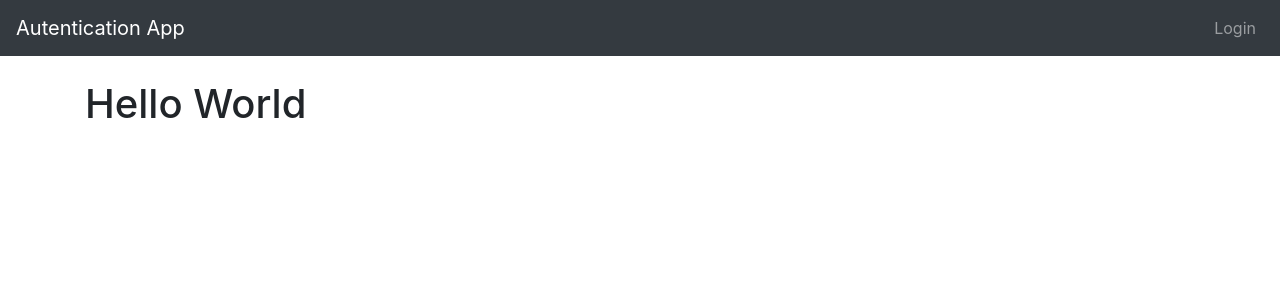
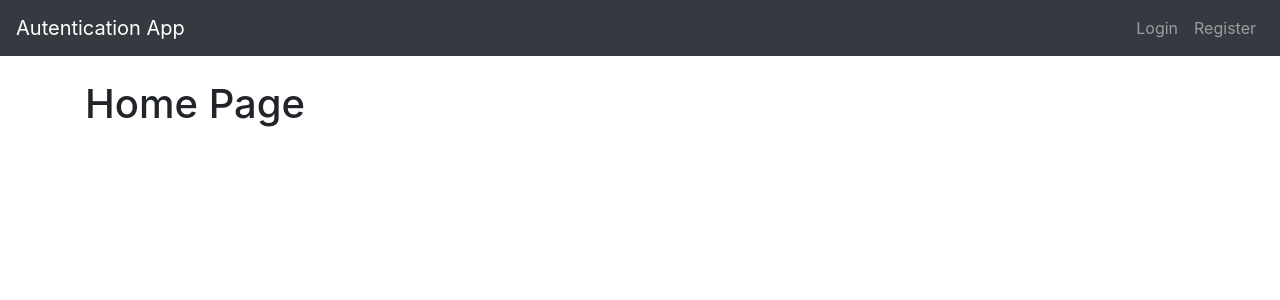
Before and after one commit to tbaror/Authentication_proj, a Django app: page / in a window 1280 px wide. Shown: the top 300 px of the page. Run offline with Django 3.2, Linux system fonts and the light colour scheme; some libraries are stand-ins or nearby versions.

Commit message:
start registration

```diff
--- a/mysite/authenticate/templates/authenticate/base.html
+++ b/mysite/authenticate/templates/authenticate/base.html
@@ -7,8 +7,9 @@
 
     <!-- Bootstrap CSS -->
     <link rel="stylesheet" href="https://stackpath.bootstrapcdn.com/bootstrap/4.3.1/css/bootstrap.min.css" integrity="sha384-ggOyR0iXCbMQv3Xipma34MD+dH/1fQ784/j6cY/iJTQUOhcWr7x9JvoRxT2MZw1T" crossorigin="anonymous">
-
-    <title>Hello, world!</title>
+    <!--Font Awsome-->
+    <link href="https://stackpath.bootstrapcdn.com/font-awesome/4.7.0/css/font-awesome.min.css" rel="stylesheet" integrity="sha384-wvfXpqpZZVQGK6TAh5PVlGOfQNHSoD2xbE+QkPxCAFlNEevoEH3Sl0sibVcOQVnN" crossorigin="anonymous">
+    <title>User Managment</title>
   </head>
   <body>
         <nav class="navbar navbar-expand-lg navbar-dark bg-dark">
@@ -20,10 +21,19 @@
                 <div class="collapse navbar-collapse" id="navbarSupportedContent">
                   <ul class="navbar-nav ml-auto">
 
+                    {% if user.is_authenticated %}
+                    <li class="nav-item">
+                            <a class="nav-link" href="{% url 'logout' %}">LogOut</a>
+                          </li>
+                    {% else %}
                     <li class="nav-item">
                       <a class="nav-link" href="{% url 'login' %}">Login</a>
                     </li>
 
+                    <li class="nav-item">
+                            <a class="nav-link" href="{% url 'register' %}">Register</a>
+                          </li>
+                    {% endif %}
 
                   </ul>
 
--- a/mysite/authenticate/templates/authenticate/home.html
+++ b/mysite/authenticate/templates/authenticate/home.html
@@ -1,4 +1,14 @@
 {% extends 'authenticate/base.html' %}
 {% block content %}
-  <h1>Hello World</h1>
+  <h1>Home Page</h1>
+  {% if user.is_authenticated %}
+
+        <p><i class="fa fa-address-card" aria-hidden="true"></i> Name: {{ user.first_name }} {{ user.last_name }}</p>
+        <p><i class="fa fa-user" aria-hidden="true"></i> Username: {{ user.username }}</p>
+        <p><i class="fa fa-key" aria-hidden="true"></i> Password:{{ user.password }}</p>
+        <p><i class="fa fa-envelope-open" aria-hidden="true"></i> Email:{{ user.email }}</p>
+  {% else %}
+
+  {% endif %}
+
 {% endblock content %}
--- /dev/null
+++ b/mysite/authenticate/templates/authenticate/register.html
@@ -0,0 +1,5 @@
+{% extends 'authenticate/base.html' %}
+{% block content %}
+  <h1>Register User Page</h1>
+
+{% endblock content %}
--- a/mysite/authenticate/urls.py
+++ b/mysite/authenticate/urls.py
@@ -4,6 +4,9 @@ from . import views
 
 urlpatterns = [
     path("", views.home, name="home"),
-    path("login", views.login_user , name="login"),
+    path("login/", views.login_user , name="login"),
+    path("logout/", views.logout_user , name="logout"),
+    path("register/", views.register_user , name="register"),
+
 
 ]
--- a/mysite/authenticate/views.py
+++ b/mysite/authenticate/views.py
@@ -30,3 +30,11 @@ def login_user(request):
     else:
 
         return render(request, 'authenticate/login.html',{})
+
+def logout_user(request):
+    logout(request)
+    messages.success(request, ('You have Been LogOut!'))
+    return redirect('home')
+
+def register_user(request):
+    return render(request, 'authenticate/register.html', {})
```
Also changed, not shown: mysite/db.sqlite3.
